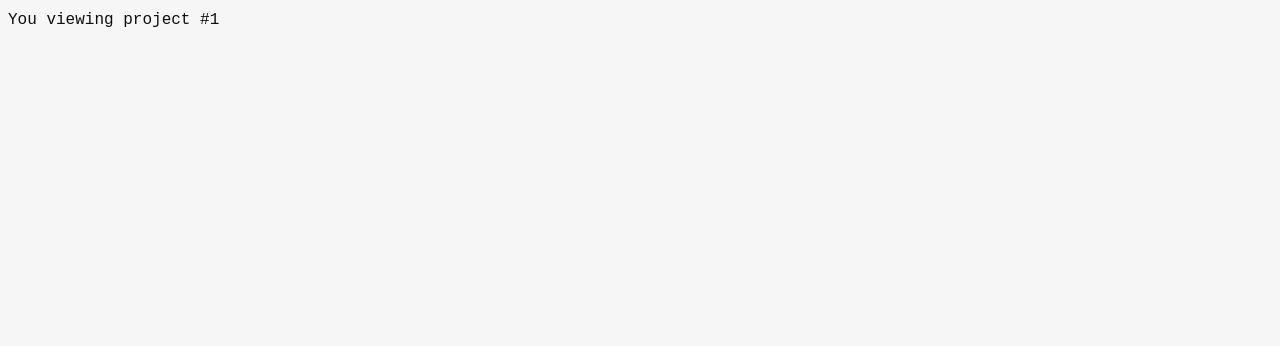
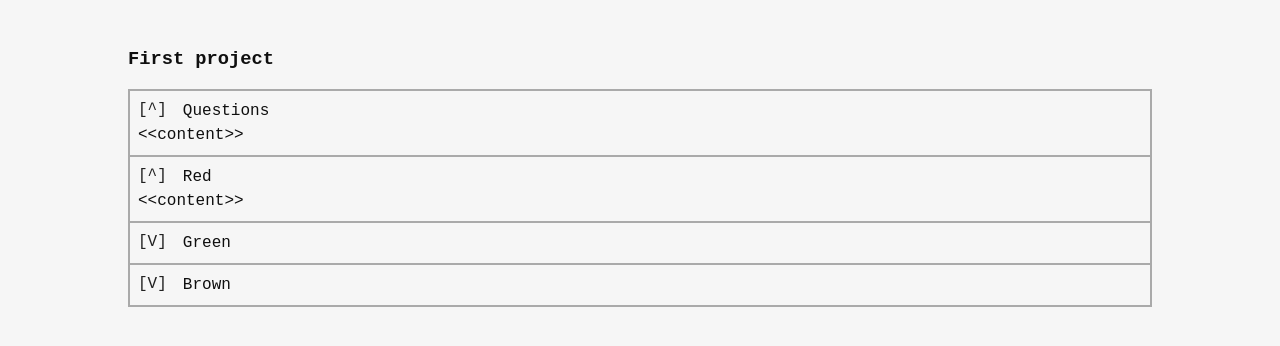
Before and after one commit to maxhha/tauri-todo-app, a React (Vite) app: page /1 in a window 1280 px wide. Shown: the top 346 px of the page. Built offline with nearby package versions, Linux system fonts and the light colour scheme.

Commit message:
Basic groups layout

```diff
--- /dev/null
+++ b/src/pages/Project/Project.module.css
@@ -0,0 +1,22 @@
+
+.group {
+    border: 2px solid #aaa;
+    padding: 8px;
+}
+
+.group + .group {
+    margin-top: -2px;
+}
+
+.group__header {
+    display: flex;
+    align-items: center;
+}
+
+.group__open {
+    margin-right: 16px;
+}
+
+.group__content_hidden {
+    display: none;
+}
--- a/src/pages/Project/Project.tsx
+++ b/src/pages/Project/Project.tsx
@@ -1,12 +1,84 @@
 import { useParams } from "react-router-dom";
 import WindowTitle from "../../components/WindowTitle";
+import s from "./Project.module.css";
+import classNames from "classnames";
 
 export function ProjectPage() {
   const params = useParams<{ projectId: string }>();
+  const project = {
+    name: "First project",
+    groups: [
+      {
+        id: 1,
+        name: "Questions",
+        position: 1,
+        isOpened: true,
+      },
+      {
+        id: 2,
+        name: "Red",
+        position: 2,
+        isOpened: true,
+      },
+      {
+        id: 3,
+        name: "Green",
+        position: 3,
+        isOpened: false,
+      },
+      {
+        id: 4,
+        name: "Brown",
+        position: 4,
+        isOpened: false,
+      },
+    ],
+    todos: [
+      {
+        text: "Open projects",
+        position: 1,
+        createdAt: "2024-02-04 12:00+03:00",
+        updatedAt: "2024-02-04 12:00+03:00",
+        isDone: true,
+        groupId: 2,
+      },
+      {
+        text: "Open single project",
+        position: 1,
+        createdAt: "2024-02-04 12:00+03:00",
+        updatedAt: "2024-02-04 12:00+03:00",
+        isDone: false,
+        groupId: 2,
+      },
+    ],
+  };
+
   return (
-    <div>
+    <div className="page page_wide">
       <WindowTitle title={`Project #${params.projectId}`} />
-      <span>You viewing project #{params.projectId ?? "??"}</span>
+      <h3 className="page__header">{project.name}</h3>
+      <div className={s.groups}>
+        {project.groups.map((group) => (
+          <div className={s.group} key={group.id}>
+            <div className={s.group__header}>
+              <button
+                className={classNames(s.group__open, "button button_small")}
+              >
+                {group.isOpened ? "^" : "V"}
+              </button>
+              <div className={s.group__name}>{group.name}</div>
+            </div>
+            <div
+              className={classNames(
+                s.group__content,
+                !group.isOpened && s.group__content_hidden
+              )}
+            >
+              {"<<content>>"}
+            </div>
+          </div>
+        ))}
+      </div>
     </div>
   );
 }
--- a/src/styles.css
+++ b/src/styles.css
@@ -24,6 +24,10 @@
   padding: 20px;
 }
 
+.page_wide {
+  max-width: 1024px;
+}
+
 .button {
   background-color: transparent;
   border: none;
@@ -32,6 +36,7 @@
   display: inline-block;
   font-size: 16px;
   line-height: 1;
+  max-height: 1.2em;
   padding: 0;
   padding-bottom: 2px;
   text-align: center;
@@ -61,6 +66,14 @@
   margin-left: 1rem;
 }
 
+.button_small::before {
+  margin-right: 0;
+}
+
+.button_small::after {
+  margin-left: 0;
+}
+
 .field_row {
   display: flex;
   flex-direction: row;
```
